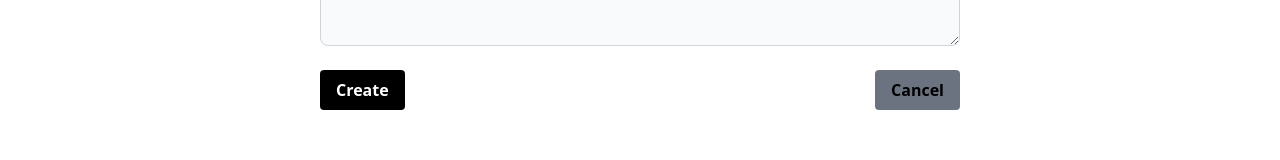
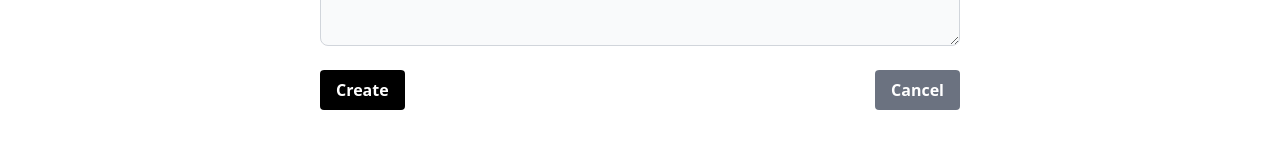
Before and after one commit to MsY2K4/Quiz-App, an Angular app in the folder my_quiz_app/: page /NewQuiz in a window 1280 px wide. Shown: the part 438-598 px from the top of the page. Built offline with nearby package versions, Linux system fonts and the light colour scheme.

Commit message:
Update new-quiz.component.html

```diff
--- a/my_quiz_app/src/app/admin/new-quiz/new-quiz.component.html
+++ b/my_quiz_app/src/app/admin/new-quiz/new-quiz.component.html
@@ -15,7 +15,7 @@
       <button class="bg-black text-white font-bold py-2 px-4 rounded inline-flex items-center justify-center" (click)="createNewQuiz()">
         <span>Create</span>
       </button>
-      <button  routerLink="/quizzes" class="bg-gray-500 text-black font-bold py-2 px-4 rounded inline-flex items-center justify-center">
+      <button  routerLink="/quizzes" class="bg-gray-500 text-white font-bold py-2 px-4 rounded inline-flex items-center justify-center">
         <span>Cancel</span>
       </button>
     </div>
```
